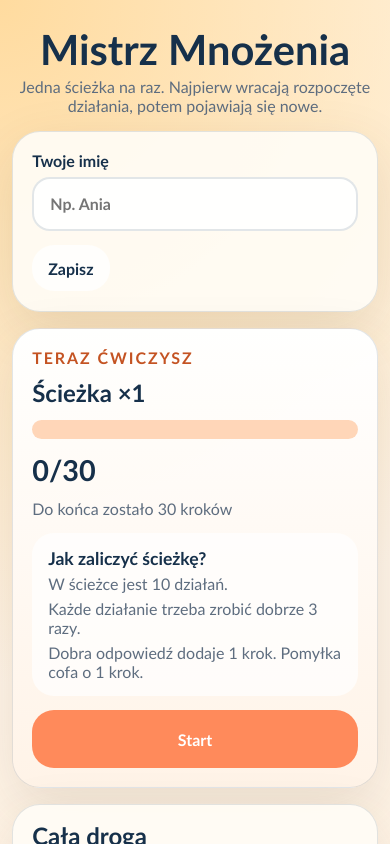
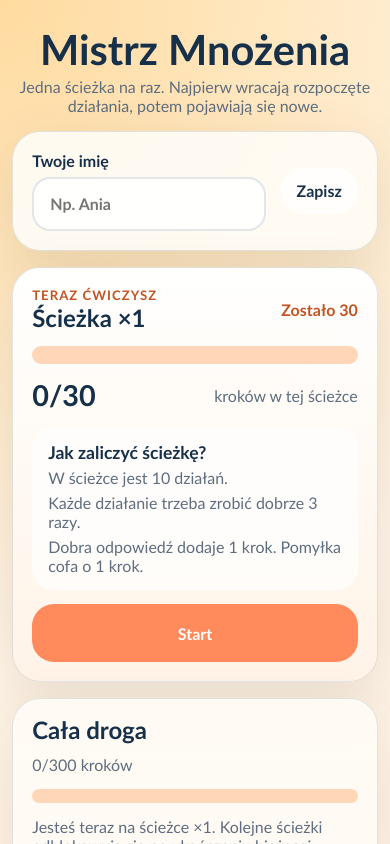
Before and after one commit to tmdoit/multiply-champion, a React (Vite) app: page / in a window 390 px wide. Shown: the top 844 px of the page. Built offline with nearby package versions, Linux system fonts and the light colour scheme.

Commit message:
Flatten home panel layout

```diff
--- a/src/App.tsx
+++ b/src/App.tsx
@@ -334,14 +334,19 @@ export default function App() {
         </div>
 
         <div className="card stack focusCard">
-          <p className="eyebrow">Teraz ćwiczysz</p>
-          <h2 className="focusTitle">Ścieżka {activePath.label}</h2>
+          <div className="focusHeaderRow">
+            <div className="focusHeaderCopy">
+              <span className="focusLabel">Teraz ćwiczysz</span>
+              <h2 className="focusTitle">Ścieżka {activePath.label}</h2>
+            </div>
+            <p className="focusRemaining">Zostało {activePath.totalSteps - activePath.steps}</p>
+          </div>
           <div className="progressBar largeBar" aria-hidden="true">
             <span className="progressFill" style={{ width: `${Math.round((activePath.steps / activePath.totalSteps) * 100)}%` }} />
           </div>
-          <div className="progressSummaryRow">
+          <div className="progressSummaryRow compactSummaryRow">
             <p className="bigProgress">{activePath.steps}/{activePath.totalSteps}</p>
-            <p className="statusLine">Do końca zostało {activePath.totalSteps - activePath.steps} kroków</p>
+            <p className="statusLine">kroków w tej ścieżce</p>
           </div>
           <div className="rulesCard">
             <p className="name">Jak zaliczyć ścieżkę?</p>
--- a/src/styles.css
+++ b/src/styles.css
@@ -192,8 +192,40 @@ input {
   background: linear-gradient(180deg, rgba(255, 255, 255, 0.98) 0%, rgba(255, 243, 231, 0.98) 100%);
 }
 
+.focusHeaderRow {
+  display: flex;
+  justify-content: space-between;
+  align-items: end;
+  gap: 0.9rem;
+}
+
+.focusHeaderCopy {
+  display: grid;
+  gap: 0.2rem;
+}
+
+.focusLabel {
+  color: var(--accent-dark);
+  font-size: 0.82rem;
+  font-weight: 900;
+  text-transform: uppercase;
+  letter-spacing: 0.08em;
+}
+
 .focusTitle {
-  margin: 0.2rem 0 0;
+  margin: 0;
+}
+
+.focusRemaining {
+  margin: 0;
+  font-size: 1rem;
+  font-weight: 900;
+  color: var(--accent-dark);
+  white-space: nowrap;
+}
+
+.compactSummaryRow {
+  align-items: center;
 }
 
 .nameCard {
@@ -216,7 +248,7 @@ input {
   display: grid;
   grid-template-columns: minmax(0, 1fr) auto;
   gap: 0.9rem;
-  align-items: end;
+  align-items: center;
 }
 
 .nameField {
@@ -564,21 +596,24 @@ input {
   }
 
   .sectionTitleRow,
-  .buttonRow,
-  .progressSummaryRow,
-  .savedNameRow,
-  .nameEditRow {
+  .buttonRow {
     align-items: start;
     flex-direction: column;
   }
 
+  .savedNameRow,
+  .focusHeaderRow,
+  .progressSummaryRow {
+    align-items: center;
+  }
+
   .nameEditRow {
-    display: grid;
-    grid-template-columns: 1fr;
+    grid-template-columns: minmax(0, 1fr) auto;
+    align-items: center;
   }
 
   .nameActions {
-    justify-content: start;
+    justify-content: flex-end;
   }
 
   .hudSummaryRow {
```
